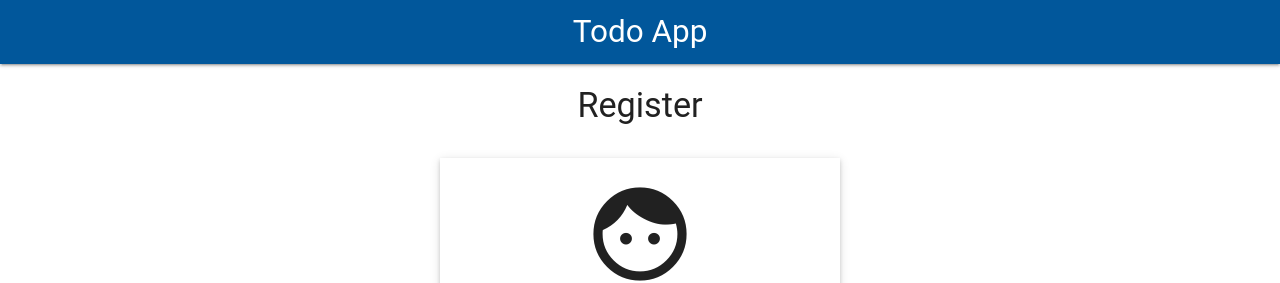
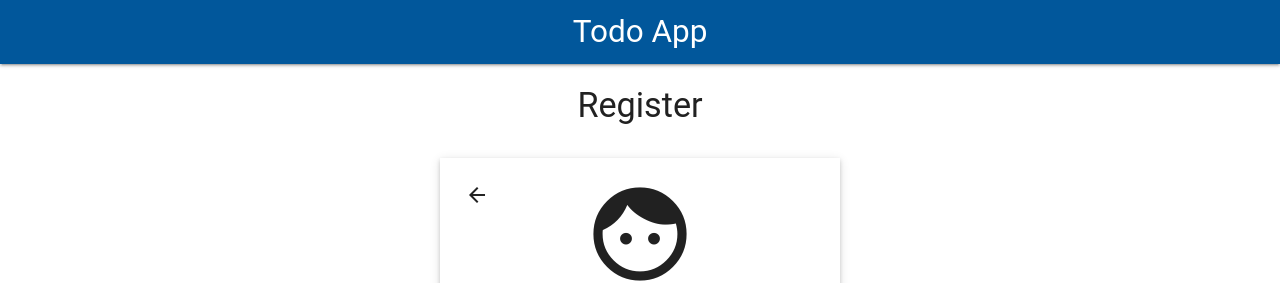
Before and after one commit to jonasoberg89/mandatory-advanced-js3, a React (Create React App) app: page /register in a window 1280 px wide. Shown: the top 283 px of the page. Built offline with nearby package versions, Linux system fonts and the light colour scheme.

Commit message:
icon arrow on register

```diff
--- a/src/App.css
+++ b/src/App.css
@@ -13,7 +13,7 @@
   margin-top: 20px;
 }
 .input-register{
-  margin-left: 157px;
+  margin-left: 143px;
 }
 
 .todocontainer{
@@ -35,7 +35,12 @@
   cursor: pointer;
   color: rgb(182, 32, 32);
 }
-
+.arrowback{
+  cursor: pointer;
+  position: absolute;
+  margin-top: 25px;
+  margin-left: 25px;
+}
 .sidebar{
   width: 258px;
   height: 400px;
--- a/src/Components/register.js
+++ b/src/Components/register.js
@@ -61,6 +61,11 @@ class Register extends Component {
                     <h4>Register</h4>
                 </div>
                 <div className="container logincontainer">
+                    <div className="row left arrowback">
+                    <i onClick={(()=>{
+                        this.props.history.push("/")
+                        })} className="material-icons">arrow_back</i>
+                    </div>
                     <div className="row center">
                         <i className="material-icons accountman">face</i>
                     </div>
--- a/src/Components/todo.js
+++ b/src/Components/todo.js
@@ -85,9 +85,7 @@ class Todo extends Component {
     componentWillUnmount(){
         this.source.cancel();
         console.log("todo unmount")
-
       }
-
     render() {
         let todos = this.state.data;
         const todoList = todos.length ? (
```
